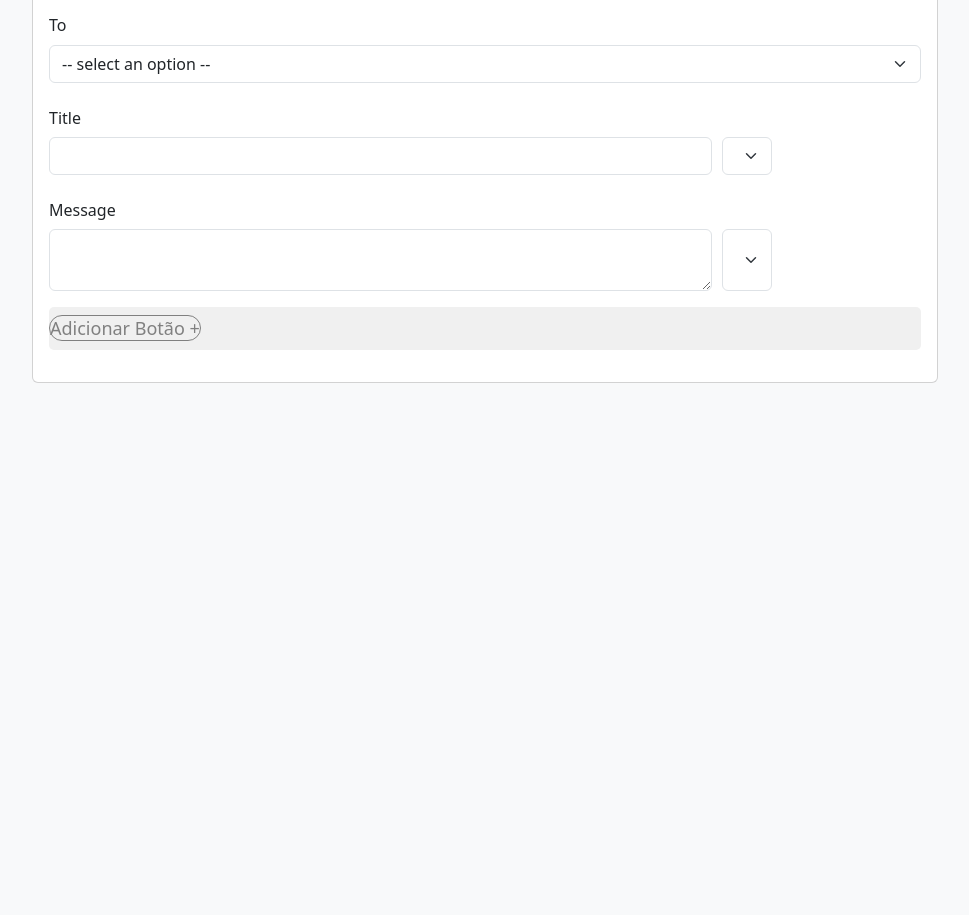
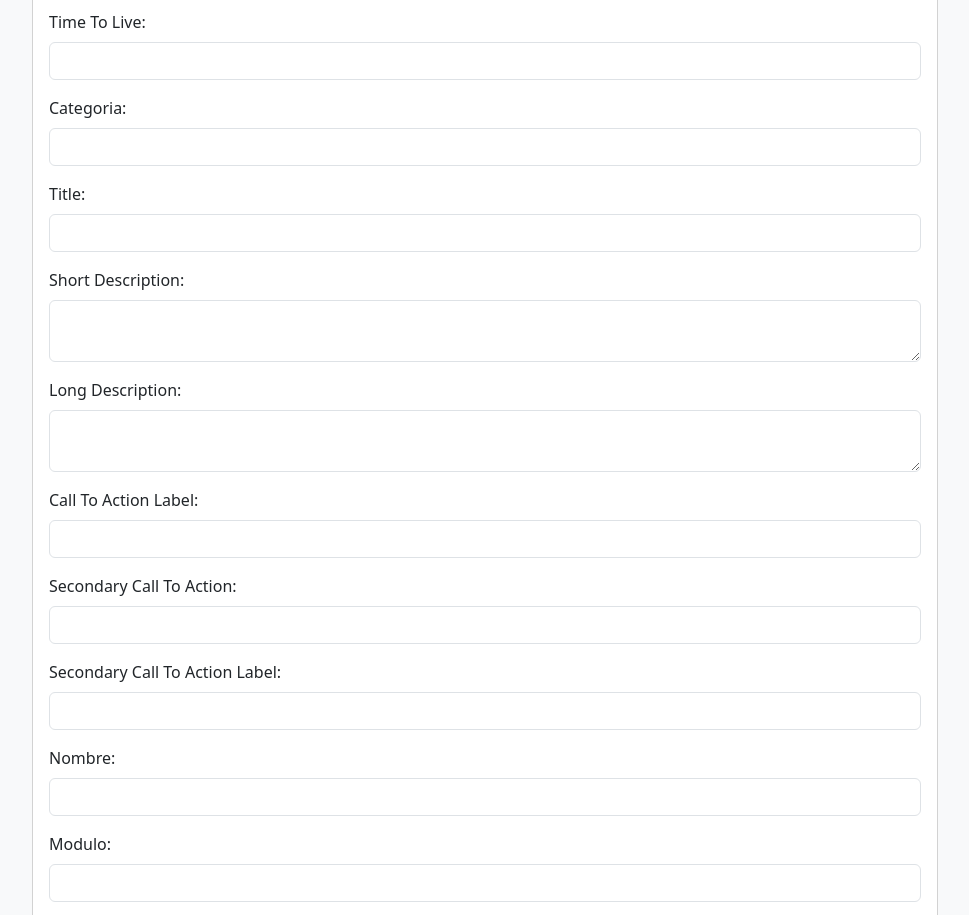
Before and after one commit to AndresVelandia93/CustomActivityPrisma, a website: page public/index.html in a window 1280 px wide. Shown: the part 242-1157 px from the top of the page, without its empty margins (248-1217 px from the left). Before the commit the page ends 800 px from the top, so only its background shows below. Drawn offline with nearby package versions, Linux system fonts and the light colour scheme.

Commit message:
InicioProyecto

```diff
--- a/public/index.html
+++ b/public/index.html
@@ -59,42 +59,76 @@
             <div class="row">
               <div class="col-12">
                 <form action="">
-                  <!-- To -->
+                  <!-- ID_CAMPANA -->
                   <div id="To" class="mb-3">
-                    <label for="ToColumn" class="form-label">To</label>
-                    <select id="ToColumn" onchange="" class="form-select">
-                      <option disabled selected value> -- select an option -- </option>
-                    </select>
+                    <label for="IdCampana" class="form-label">Id Campana:</label>
+                    <input class="form-control" id="IdCampana" type="text" name="IdCampana" value="">
+                  </div>
+                  <!-- CALL_TO_ACTION -->
+                  <div id="To" class="mb-3">
+                    <label for="CallToAction" class="form-label">Call To Action:</label>
+                    <input class="form-control" id="CallToAction" type="text" name="CallToAction" value="">
+                  </div>
+                  <!-- TIME_TO_LIVE -->
+                  <div id="To" class="mb-3">
+                    <label for="TimeToLive" class="form-label">Time To Live:</label>
+                    <input class="form-control" id="TimeToLive" type="text" name="TimeToLive" value="">
+                  </div>
+                  <!-- CATEGORIA -->
+                  <div id="To" class="mb-3">
+                    <label for="Categoria" class="form-label">Categoria:</label>
+                    <input class="form-control" id="Categoria" type="text" name="Categoria" value="">
+                  </div>
+                  <!-- TITLE -->
+                  <div id="To" class="mb-3">
+                    <label for="Title" class="form-label">Title:</label>
+                    <input class="form-control" id="Title" type="text" name="Title" value="">
+                  </div>
+                  <!-- SHORT_DESCRIPTION -->
+                  <div id="To" class="mb-3">
+                    <label for="ShortDescription" class="form-label">Short Description:</label>
+                    <textarea class="form-control flex-grow-1" id="ShortDescription" name="ShortDescription"> </textarea>
+                  </div>
+                  <!-- LONG_DESCRIPTION -->
+                  <div id="To" class="mb-3">
+                    <label for="LongDescription" class="form-label">Long Description:</label>
+                    <textarea class="form-control flex-grow-1" id="LongDescription" name="LongDescription"> </textarea>
+                  </div>
+                  <!-- CALLTOACTIONLABEL -->
+                  <div id="To" class="mb-3">
+                    <label for="CallToActionLabel" class="form-label">Call To Action Label:</label>
+                    <input class="form-control" id="CallToActionLabel" type="text" name="CallToActionLabel" value="">
+                  </div>
+                  <!-- SECONDARYCALLTOACTION -->
+                  <div id="To" class="mb-3">
+                    <label for="SecondaryCallToAction" class="form-label">Secondary Call To Action:</label>
+                    <input class="form-control" id="SecondaryCallToAction" type="text" name="SecondaryCallToAction" value="">
+                  </div>
+                  <!-- SECONDARYCALLTOACTIONLABEL -->
+                  <div id="To" class="mb-3">
+                    <label for="SecondaryCallToActionLabel" class="form-label">Secondary Call To Action Label:</label>
+                    <input class="form-control" id="SecondaryCallToActionLabel" type="text" name="SecondaryCallToActionLabel" value="">
+                  </div>
+                  <!-- NOMBRE -->
+                  <div id="To" class="mb-3">
+                    <label for="Nombre" class="form-label">Nombre:</label>
+                    <input class="form-control" id="Nombre" type="text" name="Nombre" value="">
+                  </div>
+                  <!-- MODULO -->
+                  <div id="To" class="mb-3">
+                    <label for="Modulo" class="form-label">Modulo:</label>
+                    <input class="form-control" id="Modulo" type="text" name="Modulo" value="">
                   </div>
                   <!-- Title -->
-                  <label for="TitleDiv" class="col-sm-2 col-form-label">Title</label>
-                  <div id="TitleDiv" class="mb-3 row">
+                  <label for="LabelIdContacto" class="col-sm-2 col-form-label">Id Contacto:</label>
+                  <div id="LabelIdContacto" class="mb-3 row">
                     <div class="col-sm-10 d-flex">
-                      <input class="form-control flex-grow-1" id="TitleColumn">
                       <select id="variableDropdownTitle" class="form-select custom-select">
-                        <option value="oi">oioio</option>
-                        <option value="oewqeqweqweqwi">oiewewoio</option>
-                        <option value="oewqewqi">oioio</option>
+                        <option disabled selected>Seleccione una opción</option>
                       </select>
                     </div>
                   </div>
-                  <!-- Message -->
-                  <label for="MessageDiv" class="col-sm-2 col-form-label">Message</label>
-                  <div id="MessageDiv" class="mb-3 row">
-                    <div class="col-sm-10 d-flex">
-                      <textarea class="form-control flex-grow-1" id="MessageColumn"> </textarea>
-                      <select id="variableDropdownMessage" class="form-select custom-select">
-                        <option value="oi">oioio</option>
-                        <option value="oewqeqweqweqwi">oiewewoio</option>
-                        <option value="oewqewqi">oioio</option>
-                      </select>
-                    </div>
-                  </div>
-                  <!-- Button -->
-                  <div class="mb-3 ml-2 mr-2 pb-2 pt-2" id="ButtonSection" type="button"
-                    style="font-size: 18px;color: gray;background-color: #f0f0f0;border-radius: 5px;">
-                    <span id="ButtonOperation" style="border: 1px solid gray;border-radius: 20px; cursor: pointer;">Adicionar Botão +</span>
-                  </div>
+                  <!-- Fin -->
                 </form>
               </div>
             </div>
```
Also changed, not shown: public/config.json (+7 -12 lines).
